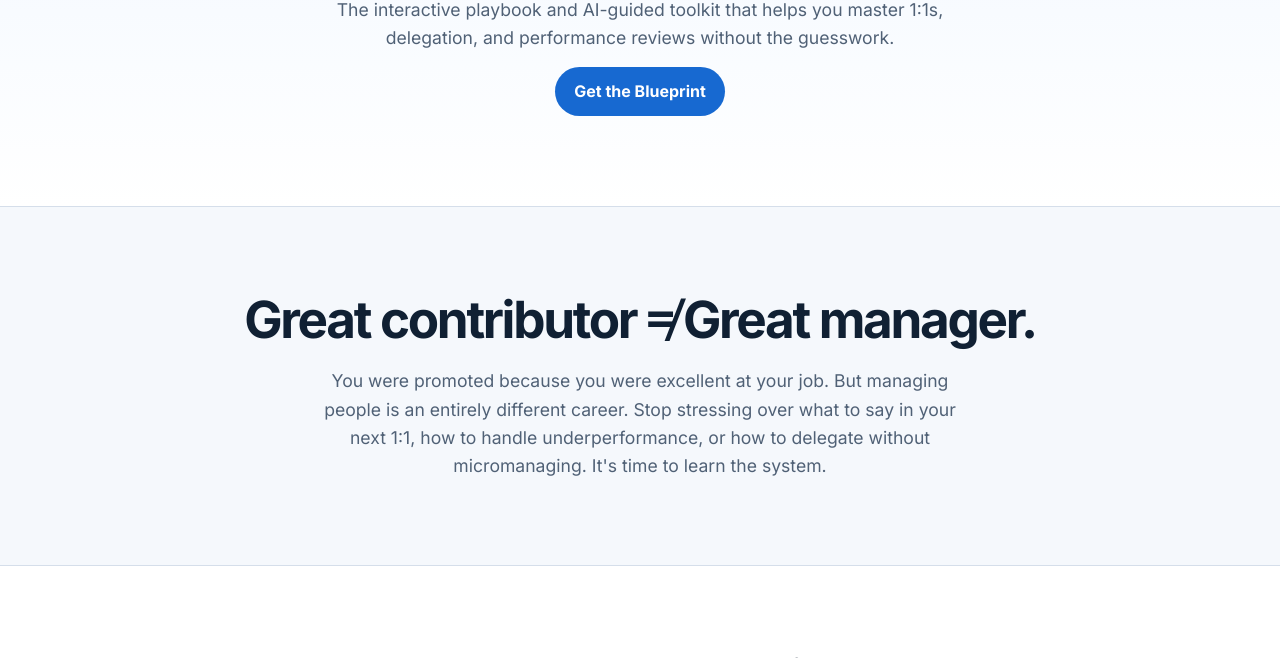
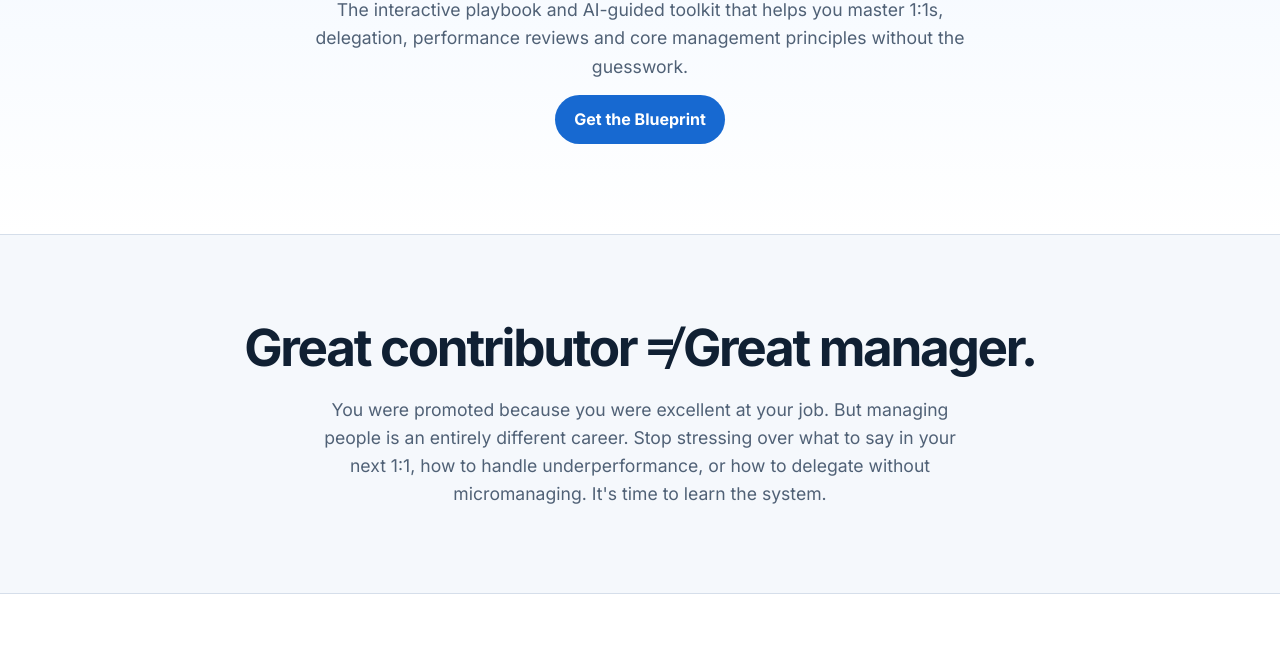
Before and after one commit to edimaudo/manager-blueprint, a plain HTML site: page templates/index.html in a window 1280 px wide. Shown: the part 442-1100 px from the top of the page. Drawn offline with Linux system fonts and the light colour scheme.

Commit message:
Update index.html

```diff
--- a/templates/index.html
+++ b/templates/index.html
@@ -157,7 +157,7 @@
 <main>
 <section class="hero center"><div class="container">
   <h1>Become an effective manager.<br>Faster.</h1>
-  <p>The interactive playbook and AI-guided toolkit that helps you master 1:1s, delegation, and performance reviews without the guesswork.</p>
+  <p>The interactive playbook and AI-guided toolkit that helps you master 1:1s, delegation, performance reviews and core management principles without the guesswork.</p>
   <a class="button" href="#pricing">Get the Blueprint</a>
 </div></section>
 
```
